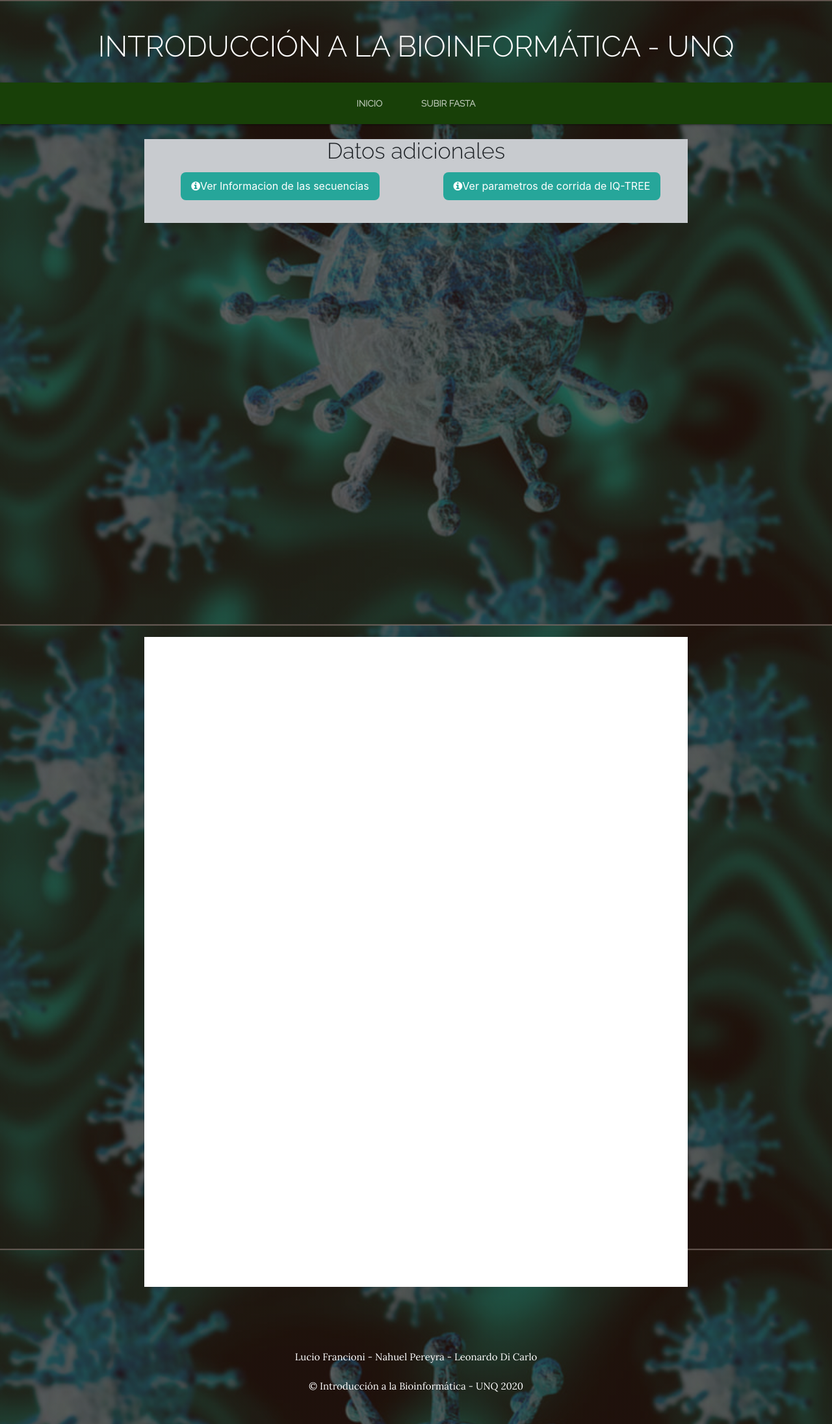
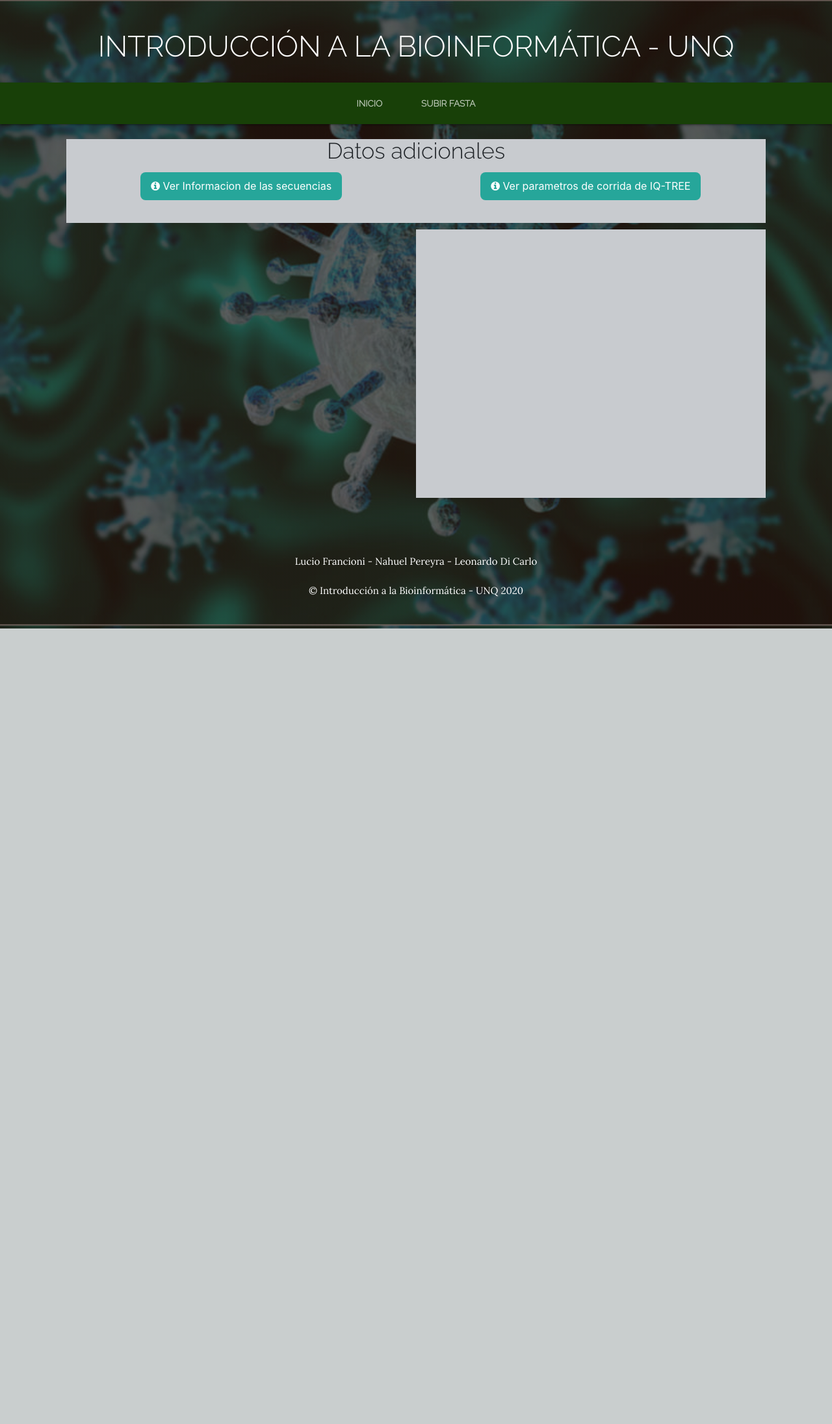
Before and after one commit to BioinformaticaUNQ/bioInformaticaTpFinal, a Django app: template TpFinalBioApp/templates/TpFinalBioApp/map.html in a window 1280 px wide. Shown: the whole page at 65% size. After the commit the page ends 967 px from the top, so only its background shows below. Run offline with Django 3.2, Linux system fonts and the light colour scheme; the template is opened without the code that fills it, so the values that code supplies are empty; some libraries are stand-ins or nearby versions.

Commit message:
areglo vista del mapa

```diff
--- a/TpFinalBio/settings/base.py
+++ b/TpFinalBio/settings/base.py
@@ -19,7 +19,6 @@
 # Raises django's ImproperlyConfigured exception if SECRET_KEY not in os.environ
 CLUSTAL_PATH = env("CLUSTAL_PATH")
 IQTREE_PATH = env("IQTREE_PATH")
-ALIGN_FASTA_PATH = env("ALIGN_FASTA_PATH")
 GOOGLE_MAPS_API_KEY = env("GOOGLE_MAPS_API_KEY")
 # Build paths inside the project like this: os.path.join(BASE_DIR, ...)
 BASE_DIR = os.path.dirname(os.path.dirname(os.path.abspath(__file__)))
--- a/TpFinalBioApp/static/TpFinalBioApp/css/styles.css
+++ b/TpFinalBioApp/static/TpFinalBioApp/css/styles.css
@@ -281,10 +281,11 @@
   color: red;
 }
 .mapaStyle {
+  margin-right: 5px;
   margin-top: 10px;
   position: relative;
   padding-bottom: 75%;
-  height: 0;
+  height: 100%;
   overflow: hidden;
 }
 
@@ -312,6 +313,8 @@
 
 .panel {
   padding-top: 12px;
+  margin-left: 5px;
+  margin-right: 5px;
   display: none;
   overflow: hidden;
 }
@@ -320,10 +323,26 @@
   text-align: center;
 }
 
+.column {
+  float: left;
+  width: 50%;
+}
+
 .formatHeader{
   background-color: #26a69a;
   font-family: cursive;
 }
 
-.item { position: relative; width: 100%; height: 1000px; background-color: white; }
+.contenido{
+  margin-left: 8%;
+  margin-right: 8%;
+}
+
+.item {
+  margin-top: 10px;
+  position: relative;
+  width: 100%;
+  height: 100%;
+  background-color: #c8cbcf;
+}
 svg { position: absolute; top: 0; left: 0; width: 100%; height: 100%; }
--- a/TpFinalBioApp/templates/TpFinalBioApp/index.html
+++ b/TpFinalBioApp/templates/TpFinalBioApp/index.html
@@ -59,17 +59,13 @@
   </nav>
 
   <!-- Contenido cambiante -->
-    <div class="container">
-      {% include 'common/messages.html' %}
-      <div class="row">
-        <div class="col-md-12 mx-auto">
-        {% block contenido %}
+  {% include 'common/messages.html' %}
+  <div class="contenido">
+    {% block contenido %}
+    {% endblock contenido %}
+  </div>
 
-        {% endblock contenido %}
 
-      </div>
-    </div>
-  </div>
 
   <!-- Footer -->
   <footer class="footer text-faded text-center py-5">
--- a/TpFinalBioApp/templates/TpFinalBioApp/map.html
+++ b/TpFinalBioApp/templates/TpFinalBioApp/map.html
@@ -43,7 +43,7 @@
         <h4 style="text-align: center;">Datos adicionales</h4>
         <div class="row">
             <div class="wrapper column">
-                <button class="accordion"><i class="fa fa-info-circle"> </i>Ver Informacion de las secuencias</button>
+                <button class="accordion"><i class="fa fa-info-circle"> </i> Ver Informacion de las secuencias</button>
                 <div class="panel">
                     <table>
                         <tr>
@@ -64,7 +64,7 @@
                 </div>
             </div>
             <div class="wrapper column">
-                <button class="accordion"><i class="fa fa-info-circle"></i>Ver parametros de corrida de IQ-TREE</button>
+                <button class="accordion"><i class="fa fa-info-circle"></i> Ver parametros de corrida de IQ-TREE</button>
                 <div class="panel">
                     <p> {{ log }} </p>
                 </div>
@@ -75,14 +75,22 @@
 
 
     <input type="hidden" id="myVar" name="variable" value="{{ markers }}">
-    <div id="mapa" class="mapaStyle"></div>
+    <div class="row">
+        <div class="column">
+            <div id="mapa" class="mapaStyle"></div>
+        </div>
+        <div class="column">
+            <div class="item">
+                <svg id="theSVG" version="1.1" xmlns:xlink="http://www.w3.org/1999/xlink" xmlns="http://www.w3.org/2000/svg">
+                    <image width="100%" height="100%" xlink:href="{{img}}"
+                           preserveAspectRatio="none"/>
+                </svg>
+            </div>
+        </div>
+    </div>
 
 
-    <div class="item">
-        <svg id="theSVG" version="1.1" xmlns:xlink="http://www.w3.org/1999/xlink" xmlns="http://www.w3.org/2000/svg">
-            <image width="100%" height="100%" xlink:href="{{img}}"
-                   preserveAspectRatio="none"/>
-        </svg>
-    </div>
+
+
 
     {% endblock %}
```
Also changed, not shown: 2 other files.
